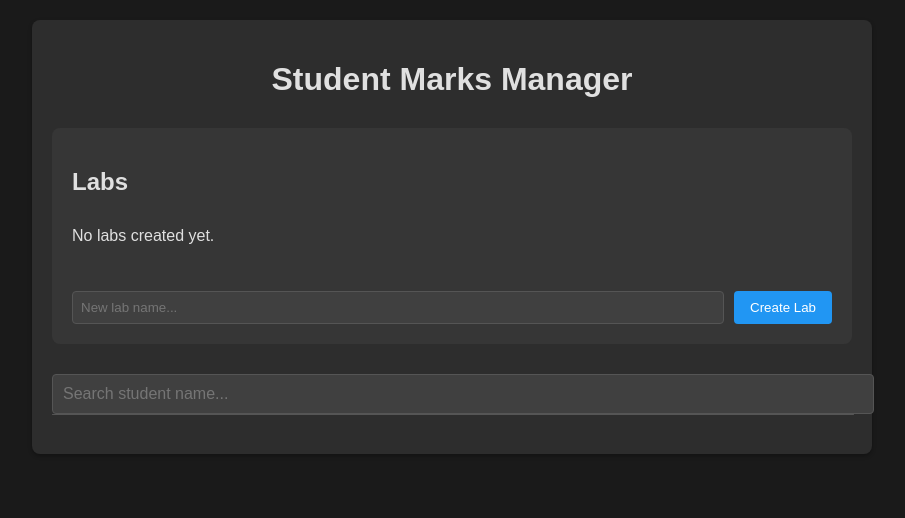
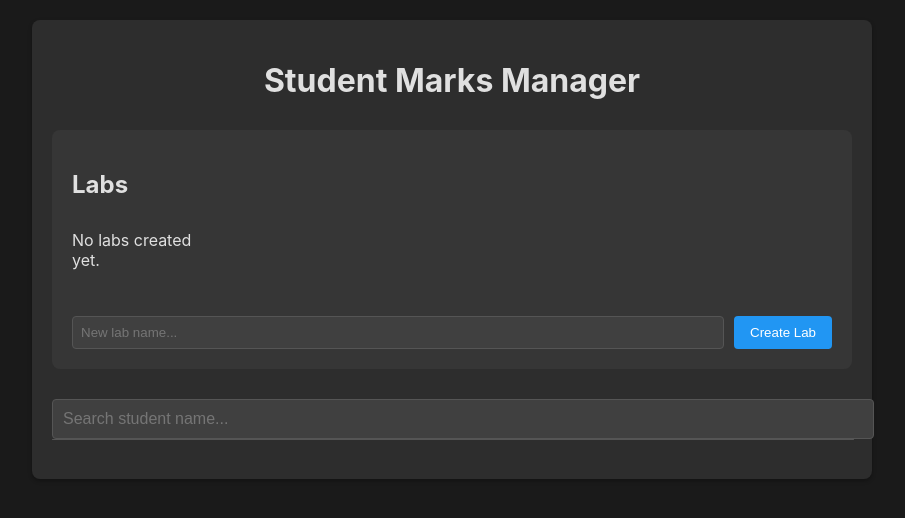
Before and after one commit to MohammadLab/student-marking-manager, a Flask app: page / in a window 1280 px wide. Shown: the top 518 px of the page, without its empty margins (188-1093 px from the left). Run offline with Flask 3, Linux system fonts and the light colour scheme; data that the repository does not hold is empty.

Commit message:
style: Update body font to Apple system font stack

```diff
--- a/static/style.css
+++ b/static/style.css
@@ -1,5 +1,5 @@
 body {
-    font-family: Arial, sans-serif;
+    font-family: -apple-system, BlinkMacSystemFont, "SF Pro Display", "Helvetica Neue", Arial, sans-serif;
     margin: 0;
     padding: 20px;
     background-color: #1a1a1a;
```
